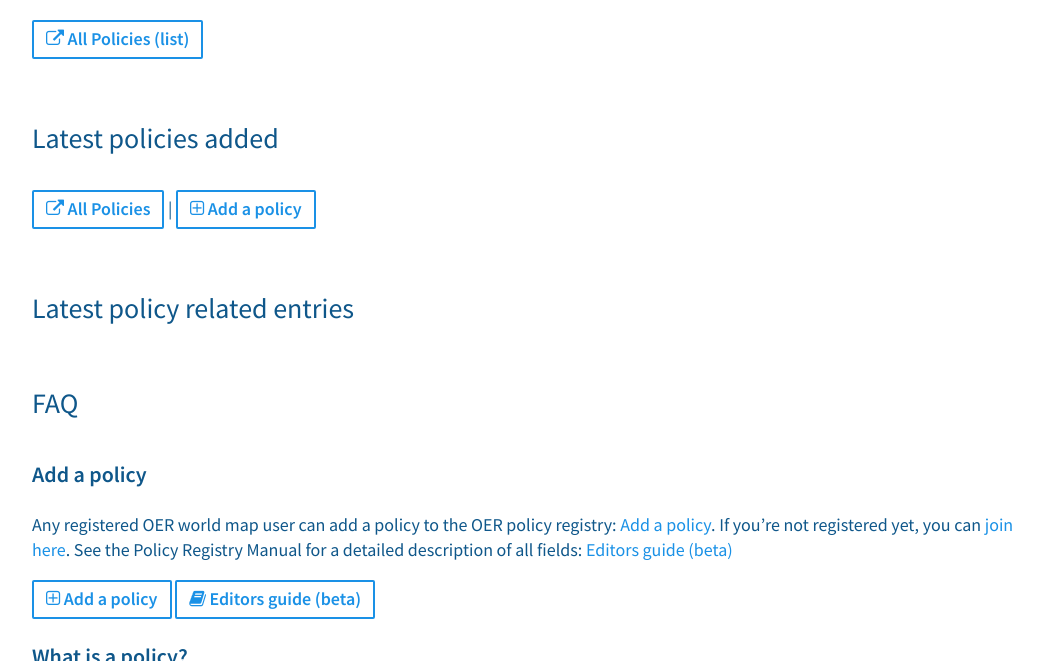
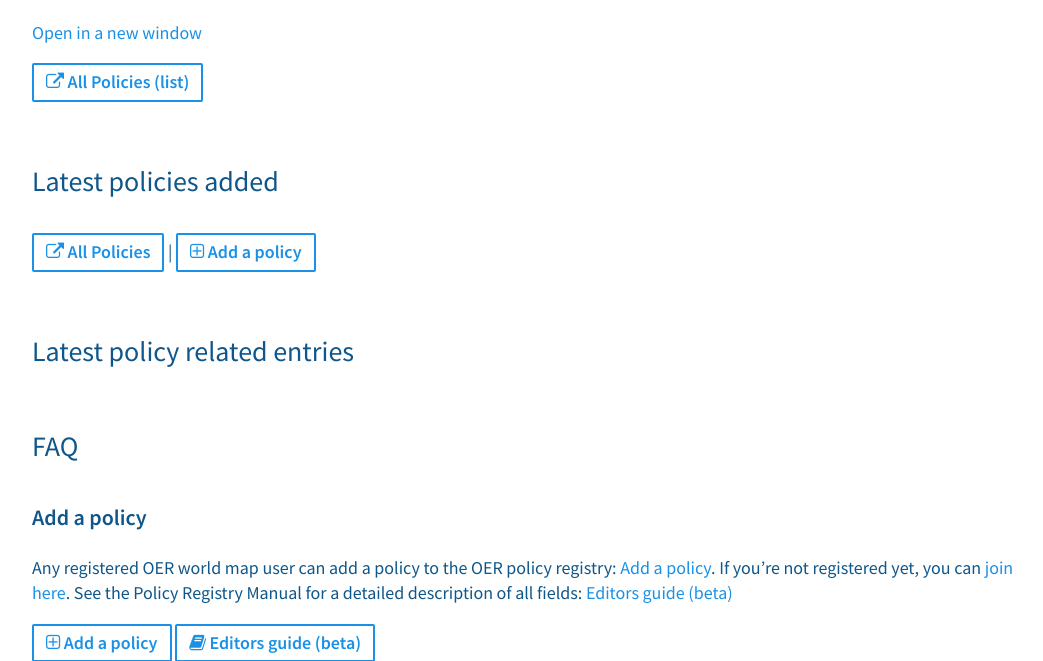
Before and after one commit to hbz/oerworldmap-ui, a Jekyll site: the page built from docs/oerpolicies.md, in a window 1280 px wide and 900 px high, scrolled down 930 px, cut to the strip 239-900 px from the top of the window. Shown: the whole strip, without its empty margins (114-1157 px from the left). Built offline with Jekyll 4.4.1, drawn with Linux system fonts in a browser that asks for light colours; nearby versions of some CDN libraries; comment, search, counter and statistics services are not loaded; a style sheet for code colours, icons or effects is not loaded.

Commit message:
add open in new window link, removed it

```diff
--- a/docs/oerpolicies.md
+++ b/docs/oerpolicies.md
@@ -19,6 +19,9 @@
   width="800"
   style="border:0; width: 100%; margin: 0 auto;"
 ></iframe>
+<a data-inject-newWindowLink>
+  Open in a new window
+</a>
 
 <a class="btn" href="/resource/?filter.about.%40type=Policy&size=20" target="_blank"><i class="fa fa-external-link" aria-hidden="true"></i> All Policies (list)</a>
 
```
